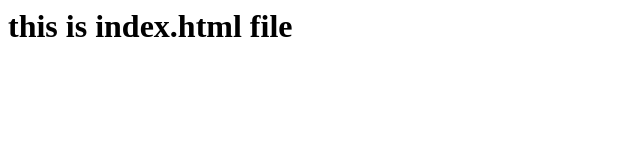
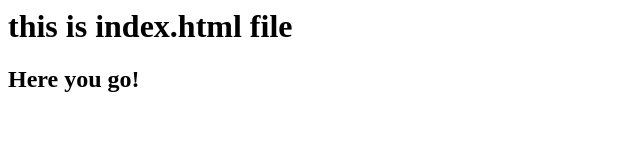
Before and after one commit to avi3030/vtgitrepo, a plain HTML site: page index.html in a window 1280 px wide. Shown: the whole page, without its empty margins (0-640 px from the left). Drawn offline with Linux system fonts and the light colour scheme.

Commit message:
change in index2

```diff
--- a/index.html
+++ b/index.html
@@ -1 +1,2 @@
 <h1> this is index.html file </h1>
+<h2> Here you go! </h2>
```
